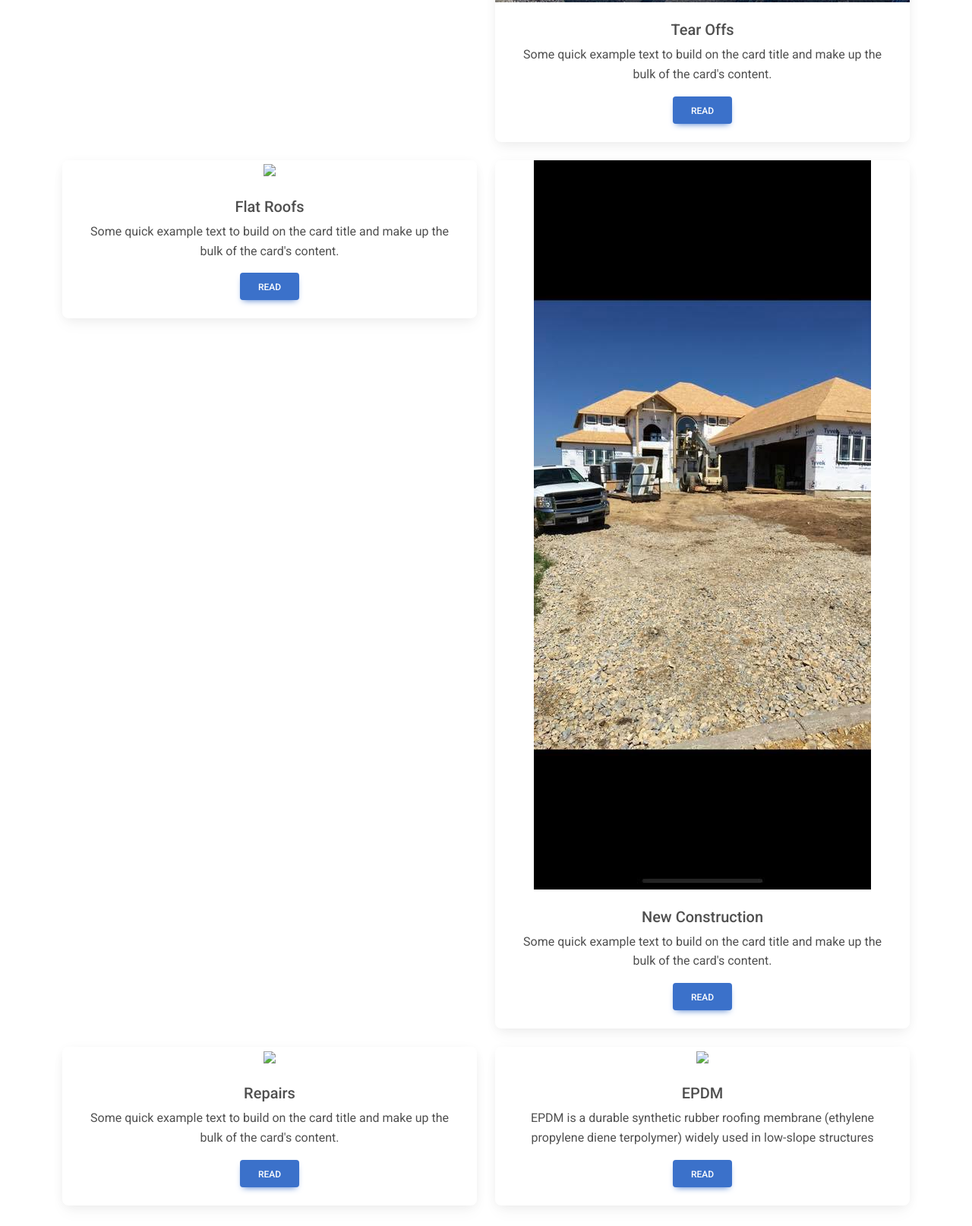
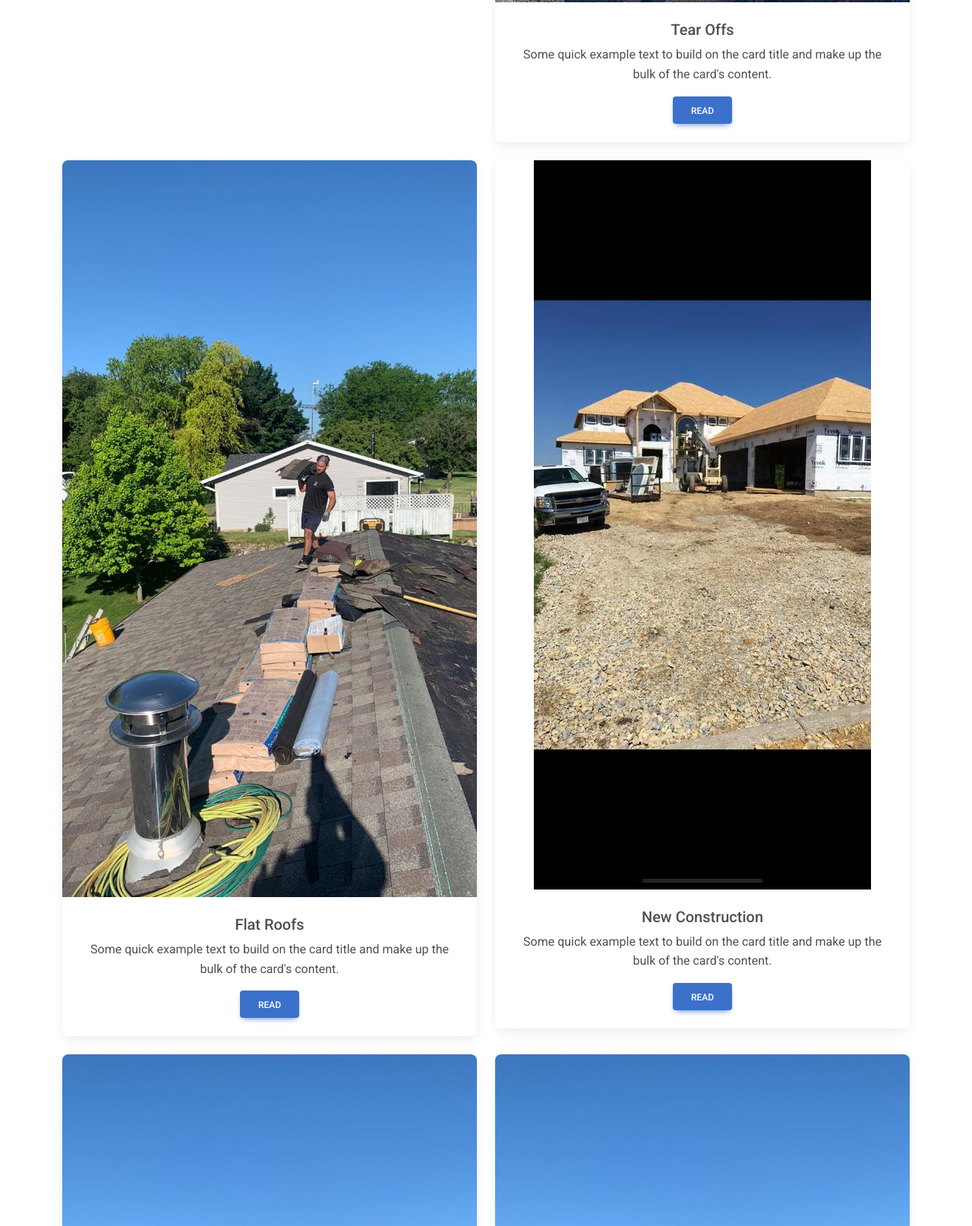
Before and after one commit to ers206/simmons-roofing2, a website: page index.html in a window 1280 px wide. Shown: the part 1875-3489 px from the top of the page at 76% size. Drawn offline with Linux system fonts and the light colour scheme.

Commit message:
got more images

```diff
--- a/index.html
+++ b/index.html
@@ -214,7 +214,7 @@
             <div class="col-lg-6 mb-4">
               <div class="card">
                 <div class="bg-image hover-overlay ripple" data-mdb-ripple-color="light">
-                  <img src="./img/tearoff.jpg" class="img-fluid" />
+                  <img src="./img/tearoff.jpg" class="img-fluid max-width: 100% height: auto" />
                   <a href="#!">
                     <div class="mask" style="background-color: rgba(251, 251, 251, 0.15);"></div>
                   </a>
@@ -235,7 +235,7 @@
             <div class="col-lg-6 mb-4">
               <div class="card">
                 <div class="bg-image hover-overlay ripple" data-mdb-ripple-color="light">
-                  <img src="./img/279249259_944966543015145_8065053615357840548_n.jpg" class="img-fluid" />
+                  <img src="./img/carryshingles.jpg" class="img-fluid max-width: 100% height: auto" />
                   <a href="#!">
                     <div class="mask" style="background-color: rgba(251, 251, 251, 0.15);"></div>
                   </a>
@@ -254,7 +254,7 @@
             <div class="col-lg-6 mb-4">
               <div class="card">
                 <div class="bg-image hover-overlay ripple" data-mdb-ripple-color="light">
-                  <img src="./img/newconstruction2.jpg" class="img-fluid" />
+                  <img src="./img/newconstruction2.jpg" class="img-fluid max-width: 100% height: auto" />
                   <a href="#!">
                     <div class="mask" style="background-color: rgba(251, 251, 251, 0.15);"></div>
                   </a>
@@ -273,7 +273,7 @@
             <div class="col-lg-6 mb-4">
               <div class="card">
                 <div class="bg-image hover-overlay ripple" data-mdb-ripple-color="light">
-                  <img src="./img/282622698_963373114507821_8865231127180665299_n.jpg" class="img-fluid" />
+                  <img src="./img/carryshingles.jpg" class="img-fluid max-width: 100% height: auto" />
                   <a href="#!">
                     <div class="mask" style="background-color: rgba(251, 251, 251, 0.15);"></div>
                   </a>
@@ -292,7 +292,7 @@
             <div class="col-lg-6 mb-4">
               <div class="card">
                 <div class="bg-image hover-overlay ripple" data-mdb-ripple-color="light">
-                  <img src="./img/282622698_963373114507821_8865231127180665299_n.jpg" class="img-fluid" />
+                  <img src="./img/carryshingles.jpg" class="img-fluid max-width: 100% height: auto" />
                   <a href="#!">
                     <div class="mask" style="background-color: rgba(251, 251, 251, 0.15);"></div>
                   </a>
```
Also changed, not shown: img/160122745_655701191941683_1262737819074564773_n.jpg (added), img/286392651_975878763257256_268282568689949114_n.jpg (added), img/287743625_980854292759703_9048847870401315001_n.jpg (added).
